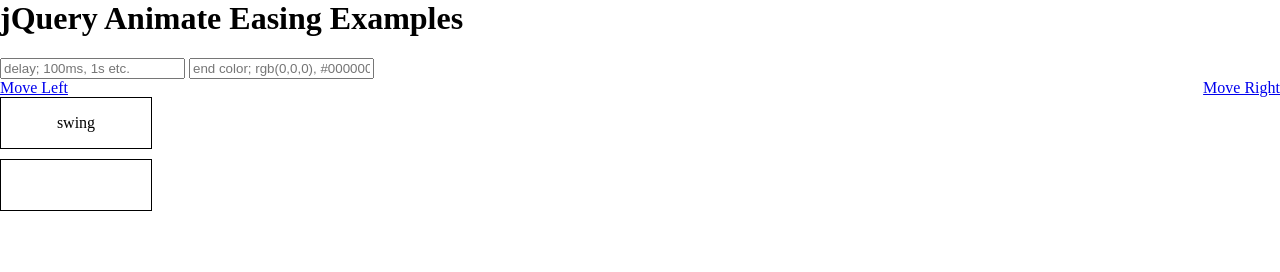
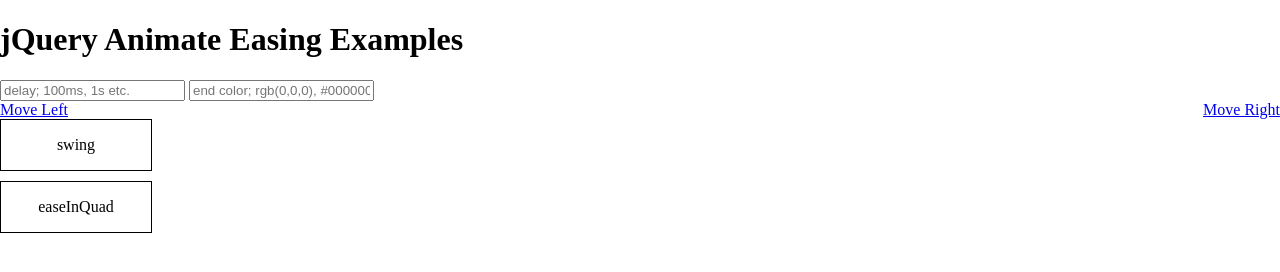
Before and after one commit to tejaswigowda/ame220Spring2016, a plain HTML site: page hw1-handout/index.html in a window 1280 px wide. Drawn offline with Linux system fonts and the light colour scheme.

Commit message:
in class

```diff
--- a/hw1-handout/index.html
+++ b/hw1-handout/index.html
@@ -1,4 +1,6 @@
+<!doctype html>
 <html>
+
 <head>
 <title> jQuery animate()</title>
 <script src="jquery-1.11.3.js" type="text/javascript">
@@ -36,7 +38,7 @@
   <a href='javascript:moveRight()' class='link' style='float:right'  id='button1'> Move Right </a>
 
   <div class='button' id='button0'> swing </div>
-  <div class='button' id='button1'>
+  <div class='button' id='button1'> easeInQuad </div>
 
 
   </div>
```
